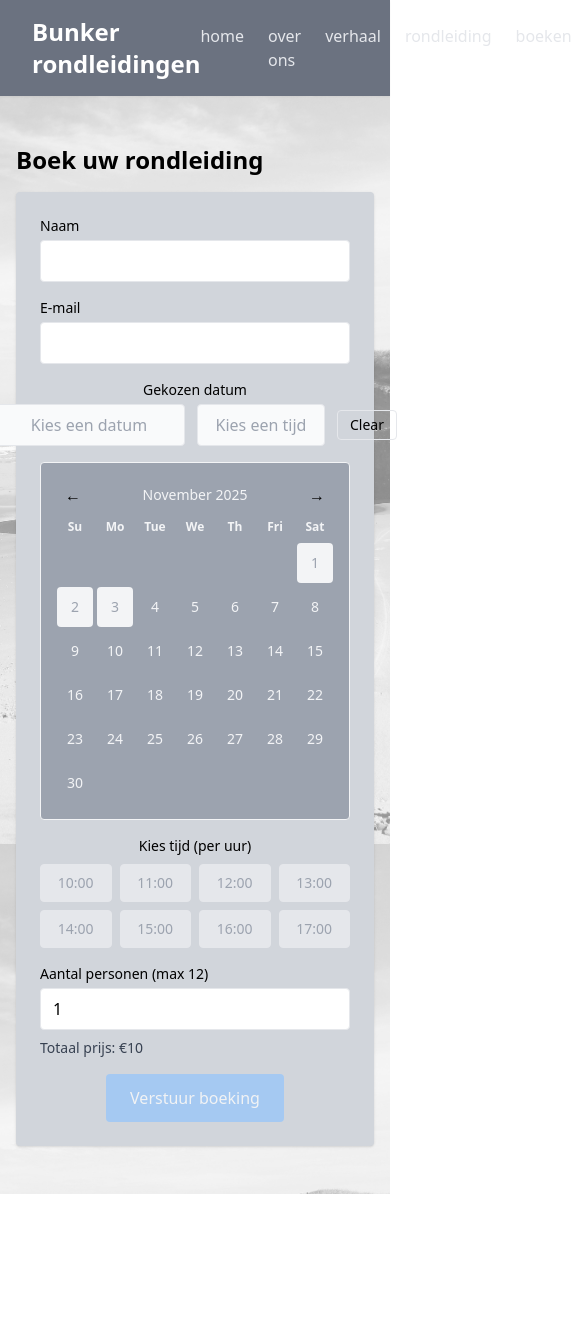
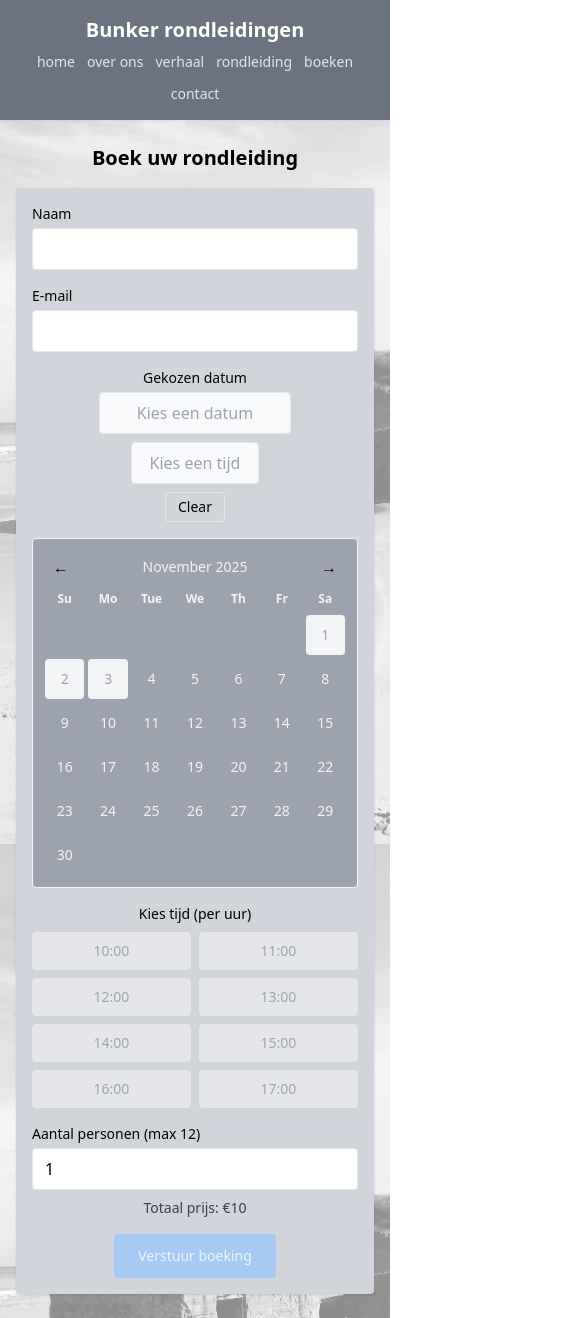
Before and after one commit to Baskuik/BunkerBoeken, a React (Create React App) app in the folder client/: page /boeken in a window 390 px wide. Shown: the top 1318 px of the page, 585 px wide, since content can reach past the window. Before the commit the page ends 1194 px from the top, so only its background shows below. Built offline with nearby package versions, Linux system fonts and the light colour scheme.

Commit message:
Update BookingPage.jsx

```diff
--- a/client/src/BookingPage.jsx
+++ b/client/src/BookingPage.jsx
@@ -24,10 +24,7 @@ export default function BookingPage() {
   const today = new Date();
   const todayISO = formatISO(today);
 
-  const isDayPast = (date) => {
-    if (!date) return false;
-    return formatISO(date) < todayISO;
-  };
+  const isDayPast = (date) => (date ? formatISO(date) < todayISO : false);
 
   const isTimePast = (dateISO, time) => {
     if (!dateISO || !time) return false;
@@ -174,15 +171,23 @@ export default function BookingPage() {
   const days = buildCalendarGrid(calendarMonth.getFullYear(), calendarMonth.getMonth());
   const monthName = calendarMonth.toLocaleString("default", { month: "long" });
   const yearNum = calendarMonth.getFullYear();
-  const weekdayLabels = ["Su", "Mo", "Tue", "We", "Th", "Fri", "Sat"];
-  const isSelectedDayPast = selectedDate && selectedDate < todayISO;
+  const weekdayLabels = ["Su", "Mo", "Tue", "We", "Th", "Fr", "Sa"];
 
   return (
-    <div className="font-sans min-h-screen bg-fixed" style={{ backgroundImage: "url('/images/BunkerfotoBuiten.jpg')", backgroundSize: "cover", backgroundPosition: "center", backgroundRepeat: "no-repeat" }}>
+    <div
+      className="font-sans min-h-screen bg-fixed"
+      style={{
+        backgroundImage: "url('/images/BunkerfotoBuiten.jpg')",
+        backgroundSize: "cover",
+        backgroundPosition: "center",
+        backgroundRepeat: "no-repeat",
+      }}
+    >
       <div style={{ minHeight: "100vh", backgroundColor: "rgba(255,255,255,0.55)" }}>
-        <nav className="flex justify-between items-center px-8 py-4 bg-gray-500 shadow-sm">
-          <div className="text-2xl font-bold text-white">Bunker rondleidingen</div>
-          <ul className="flex space-x-6 text-gray-200 font-medium">
+        {/* Navbar */}
+        <nav className="flex flex-col sm:flex-row justify-between items-center px-4 sm:px-8 py-4 bg-gray-500 shadow-sm space-y-2 sm:space-y-0">
+          <div className="text-xl sm:text-2xl font-bold text-white">Bunker rondleidingen</div>
+          <ul className="flex flex-wrap justify-center gap-3 sm:space-x-6 text-gray-200 font-medium text-sm sm:text-base">
             <li><Link to="/" className="hover:text-blue-300">home</Link></li>
             <li><a href="#overons" className="hover:text-blue-300">over ons</a></li>
             <li><a href="#verhaal" className="hover:text-blue-300">verhaal</a></li>
@@ -192,10 +197,11 @@ export default function BookingPage() {
           </ul>
         </nav>
 
-        <div className="max-w-3xl mx-auto px-4 py-12">
-          <h2 className="text-2xl font-bold mb-4">Boek uw rondleiding</h2>
+        {/* Booking Form */}
+        <div className="max-w-3xl mx-auto px-4 py-6 sm:py-12">
+          <h2 className="text-xl sm:text-2xl font-bold mb-4 text-center sm:text-left">Boek uw rondleiding</h2>
 
-          <form onSubmit={handleSubmit} className="space-y-4 bg-gray-300 rounded shadow p-6">
+          <form onSubmit={handleSubmit} className="space-y-4 bg-gray-300 rounded shadow p-4 sm:p-6">
             {/* Name */}
             <div>
               <label className="block text-sm font-medium mb-1">Naam</label>
@@ -217,18 +223,24 @@ export default function BookingPage() {
               {emailTouched && !emailValid && <p className="text-red-600 text-sm mt-1">Voer een geldig e-mailadres in.</p>}
             </div>
 
-            {/* Date and Time */}
+            {/* Date and Time Display */}
             <div>
               <label className="block text-sm font-medium mb-1 text-center">Gekozen datum</label>
-              <div className="flex items-center justify-center space-x-3">
+              <div className="flex flex-col sm:flex-row items-center justify-center gap-2 sm:space-x-3">
                 <input name="date" value={form.date} readOnly placeholder="Kies een datum" className="w-48 border px-3 py-2 rounded text-center bg-gray-50" />
                 <input name="time" value={form.time} readOnly placeholder="Kies een tijd" className="w-32 border px-3 py-2 rounded text-center bg-gray-50" />
-                <button type="button" onClick={() => { setSelectedDate(""); setForm({ ...form, date: "", time: "" }); }} className="px-3 py-1 border rounded text-sm">Clear</button>
+                <button
+                  type="button"
+                  onClick={() => { setSelectedDate(""); setForm({ ...form, date: "", time: "" }); }}
+                  className="px-3 py-1 border rounded text-sm"
+                >
+                  Clear
+                </button>
               </div>
             </div>
 
             {/* Calendar */}
-            <div className="mt-4 p-4 border border-gray-100 rounded max-w-sm mx-auto bg-gray-400">
+            <div className="mt-4 p-3 sm:p-4 border border-gray-100 rounded w-full max-w-sm mx-auto bg-gray-400">
               <div className="flex justify-between items-center mb-2">
                 <button type="button" onClick={prevMonth} className="px-2 py-1 rounded hover:bg-gray-100">←</button>
                 <div className="text-sm font-medium text-gray-100">{monthName} {yearNum}</div>
@@ -243,7 +255,6 @@ export default function BookingPage() {
                 {days.map((day, idx) => {
                   const isSelected = day && formatISO(day) === selectedDate;
                   const isPast = day && isDayPast(day);
-
                   return (
                     <button
                       key={idx}
@@ -270,7 +281,7 @@ export default function BookingPage() {
             {/* Time Slots */}
             <div className="mt-4">
               <label className="block text-sm font-medium mb-2 text-center">Kies tijd (per uur)</label>
-              <div className="grid grid-cols-4 gap-2 max-w-sm mx-auto">
+              <div className="grid grid-cols-2 sm:grid-cols-4 gap-2 w-full max-w-sm mx-auto">
                 {timeSlots.map((t) => {
                   const isBooked = bookedTimes.some((bt) => bt.slice(0, 5) === t);
                   const disableTime =
@@ -279,9 +290,7 @@ export default function BookingPage() {
                     bookedTimesError ||
                     isBooked ||
                     isTimePast(selectedDate, t);
-
                   const isSelected = form.time === t;
-
                   return (
                     <button
                       key={t}
@@ -309,12 +318,20 @@ export default function BookingPage() {
             <div>
               <label className="block text-sm font-medium mb-1">Aantal personen (max 12)</label>
               <input name="people" value={form.people} onChange={handleChange} type="number" min="1" max="12" className="w-full border px-3 py-2 rounded" />
-              <div className="mt-2 text-sm font-medium text-gray-700">Totaal prijs: €{form.people ? form.people * 10 : 0}</div>
+              <div className="mt-2 text-sm font-medium text-gray-700 text-center sm:text-left">
+                Totaal prijs: €{form.people ? form.people * 10 : 0}
+              </div>
             </div>
 
             {/* Submit */}
             <div className="flex justify-center mt-6">
-              <button type="submit" disabled={!isFormValid || submitting} className={`px-6 py-3 rounded ${isFormValid && !submitting ? "bg-blue-600 text-white hover:bg-blue-700" : "bg-blue-300 text-white cursor-not-allowed opacity-70"}`}>
+              <button
+                type="submit"
+                disabled={!isFormValid || submitting}
+                className={`px-6 py-3 rounded text-sm sm:text-base ${
+                  isFormValid && !submitting ? "bg-blue-600 text-white hover:bg-blue-700" : "bg-blue-300 text-white cursor-not-allowed opacity-70"
+                }`}
+              >
                 {submitting ? "Versturen..." : "Verstuur boeking"}
               </button>
             </div>
```
